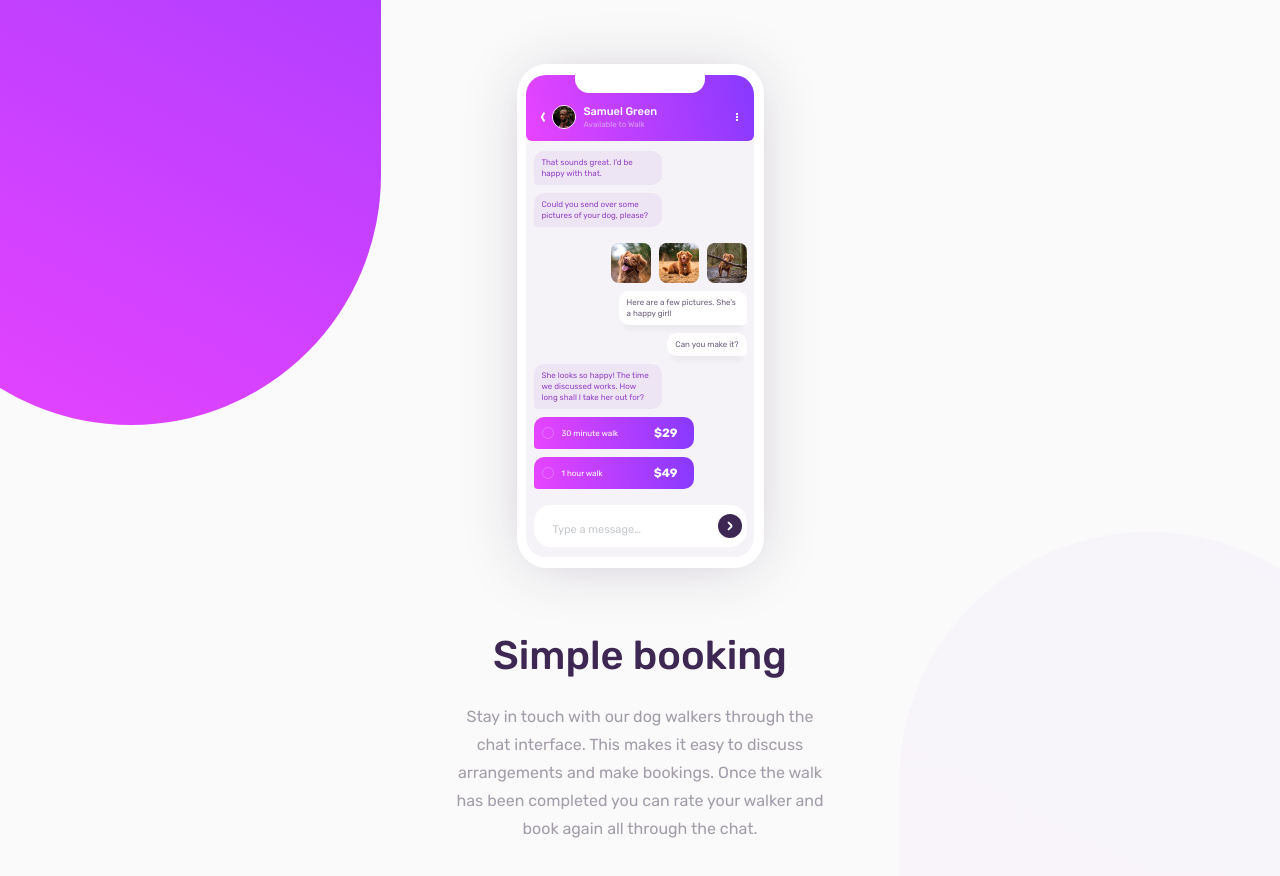
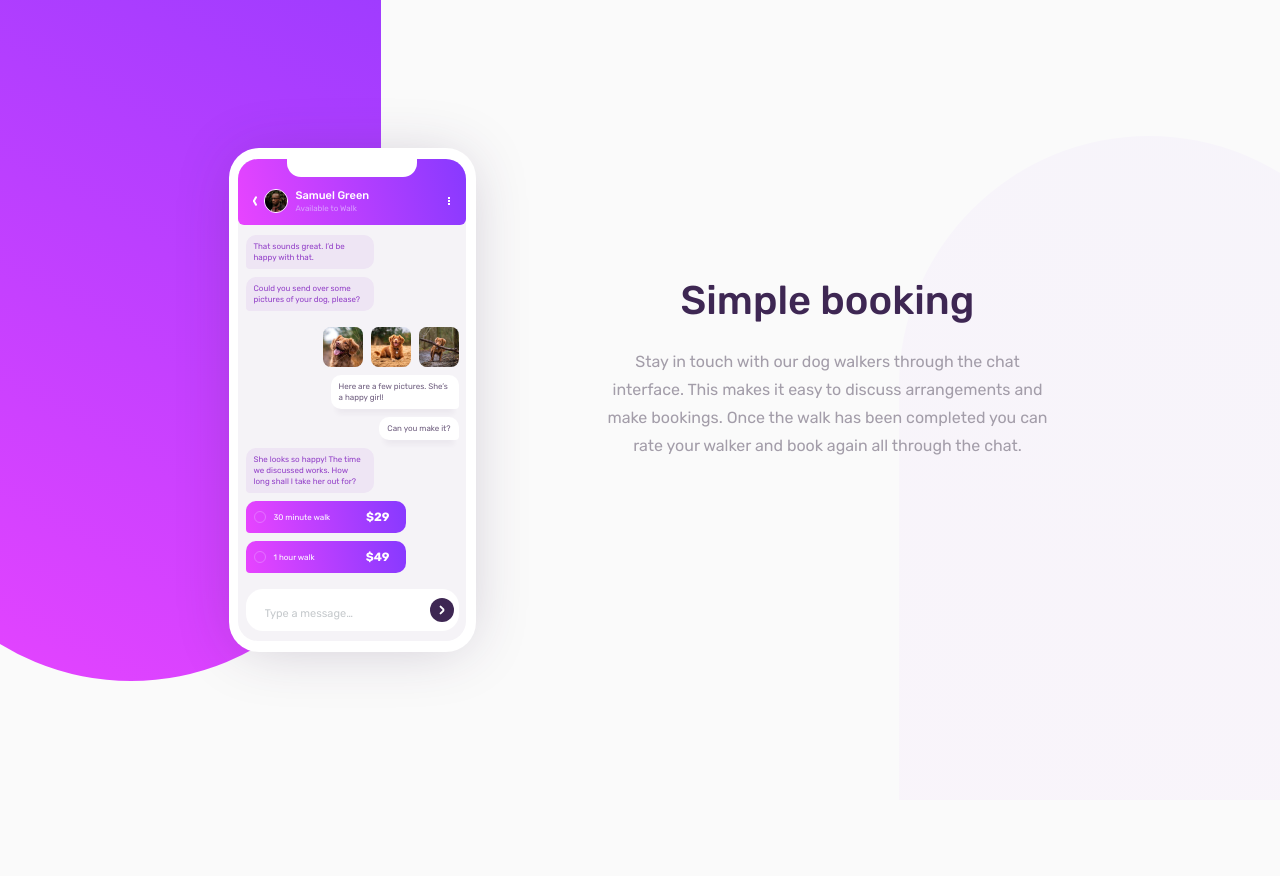
Before and after one commit to NoonPanirSabzi/chat-app-css, a plain HTML site: page src/index.html in a window 1280 px wide. After the commit the page ends 800 px from the top, so only its background shows below. Drawn offline with Linux system fonts and the light colour scheme.

Commit message:
style: add Desktop breakpoint

```diff
--- a/src/index.html
+++ b/src/index.html
@@ -25,7 +25,7 @@
     <main class="rubik">
       <div class="box-top-left box"></div>
       <div class="box-bot-right box"></div>
-      <div>
+      <div class="flex-container">
         <section class="mobile">
           <div class="app">
             <div class="app-header">
--- a/src/style.css
+++ b/src/style.css
@@ -90,6 +90,11 @@ main {
   opacity: 0.03;
   bottom: -625px;
   right: calc(0px - clamp(75px, calc(375px - 20vw), 300px));
+}
+
+.flex-container {
+  display: flex;
+  flex-direction: column;
 }
 
 .content {
@@ -304,3 +309,40 @@ main {
   transform: rotate(45deg);
   margin-top: -1.4px;
 }
+
+/* 48em = 768px assuming 1em = 16px */
+@media (min-width: 48em) {
+  .flex-container {
+    inline-size: fit-content;
+    margin-inline: auto;
+    margin-block: 148px;
+    flex-direction: row;
+    align-items: center;
+    gap: clamp(64px, 10vw, 128px);
+  }
+
+  .content {
+    padding-inline: 0;
+    margin-inline: 0;
+  }
+
+  .mobile {
+    margin: 0;
+  }
+
+  .box-top-left {
+    top: calc(0px - clamp(300px, 575px - 20vw, 575px));
+  }
+
+  .box-bot-right {
+    bottom: calc(0px - clamp(300px, 625px - 22.6vw, 625px));
+  }
+}
+
+/* 48em = 768px and 50em = 800px assuming 1em = 16px */
+@media (min-width: 48em) and (min-height: 50em) {
+  main,
+  body {
+    height: 100vh;
+  }
+}
```
